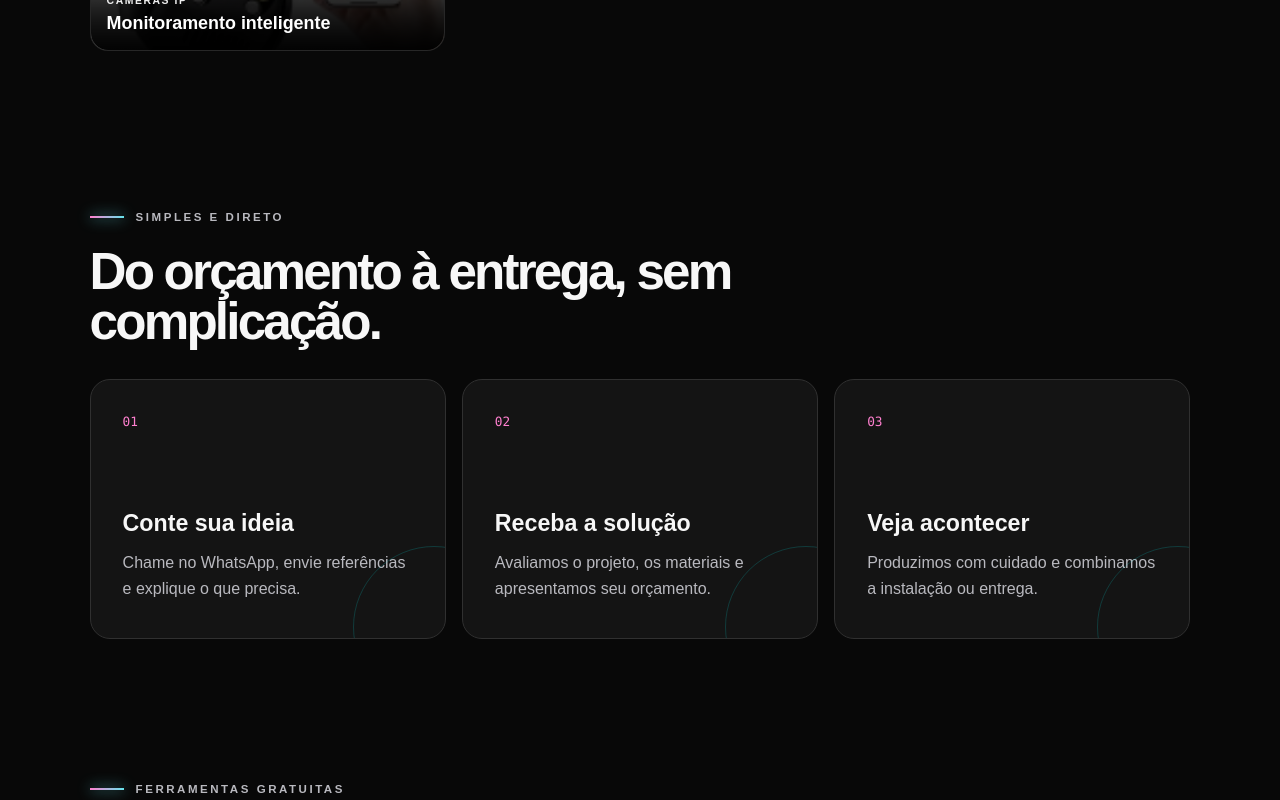
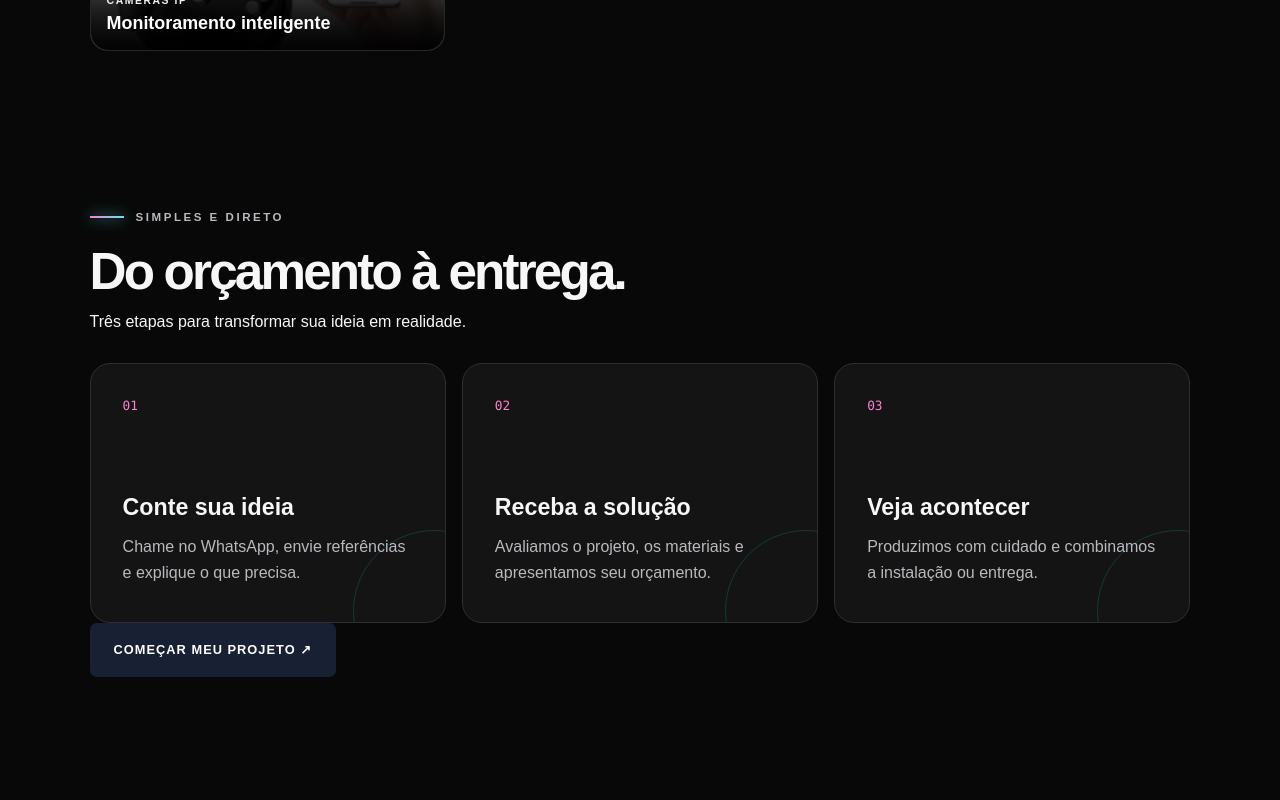
Before and after one commit to defaultpvai-del/furionsite, a React (Vite) app: page / in a window 1280 px wide. Shown: the part 4300-5100 px from the top of the page. Built offline with nearby package versions, Linux system fonts and the light colour scheme.

Commit message:
Refina seção simples e direto e chamada de orçamento

```diff
--- a/src/App.jsx
+++ b/src/App.jsx
@@ -174,28 +174,28 @@ export default function App() {
         </div>
       </section>
 
-      <section className="process">
+      <section className="process" id="como-funciona">
         <div className="section-heading">
           <p className="eyebrow"><span /> Simples e direto</p>
-          <h2>Do orçamento à entrega, sem complicação.</h2>
+          <h2>Do orçamento à entrega.</h2><p className="process-intro">Três etapas para transformar sua ideia em realidade.</p>
         </div>
         <div className="process-grid">
           <article>
-            <span>01</span>
+            <span className="step-number">01</span>
             <h3>Conte sua ideia</h3>
             <p>Chame no WhatsApp, envie referências e explique o que precisa.</p>
           </article>
           <article>
-            <span>02</span>
+            <span className="step-number">02</span>
             <h3>Receba a solução</h3>
             <p>Avaliamos o projeto, os materiais e apresentamos seu orçamento.</p>
           </article>
           <article>
-            <span>03</span>
+            <span className="step-number">03</span>
             <h3>Veja acontecer</h3>
             <p>Produzimos com cuidado e combinamos a instalação ou entrega.</p>
           </article>
-        </div>
+        </div><div className="process-action"><a className="button button-primary" href="#orcamento">Começar meu projeto ↗</a></div>
       </section>
 
       <ToolsPanel/><section className="quote-section" id="orcamento"><p className="eyebrow"><span/> Central de orçamentos</p><h2>Vamos planejar seu projeto.</h2><form onSubmit={e=>{e.preventDefault();window.location.href=quoteUrl;}}><fieldset><legend>Quais serviços você precisa?</legend><div className="quote-options">{services.map(s=><label key={s.name}><input type="checkbox" checked={selected.includes(s.name)} onChange={e=>setSelected(prev=>e.target.checked?[...prev,s.name]:prev.filter(n=>n!==s.name))}/>{s.name}{s.consult?" (sob consulta)":""}</label>)}</div></fieldset><label>Seu nome<input value={customer} onChange={e=>setCustomer(e.target.value)} required autoComplete="name"/></label><label>Conte um pouco sobre seu projeto<textarea value={details} onChange={e=>setDetails(e.target.value)} rows={4} placeholder="Medidas, quantidade, referências ou outras informações"/></label><button className="button button-primary" disabled={!selected.length||!customer.trim()} type="submit">Enviar solicitação pelo WhatsApp ↗</button><small>Você poderá anexar arquivos diretamente na conversa.</small></form></section><section className="contact" id="contato">
```
